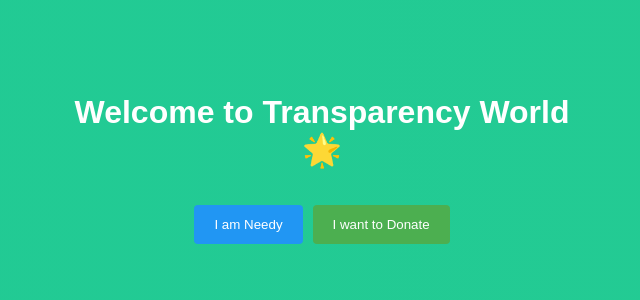
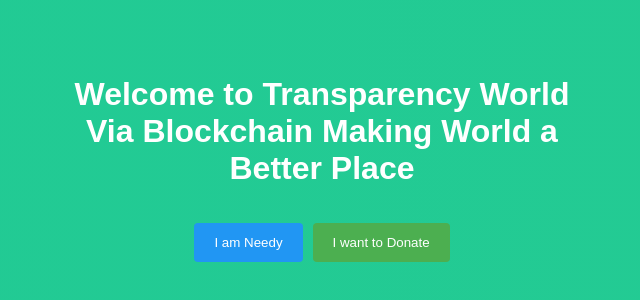
Before and after one commit to Emranrx02/transparency-dapp, a React (Create React App) app: page / in a window 1280 px wide. Shown: the part 258-558 px from the top of the page, without its empty margins (318-958 px from the left). Built offline with nearby package versions, Linux system fonts and the light colour scheme; no server answers.

Commit message:
Updated name just

```diff
--- a/src/App.js
+++ b/src/App.js
@@ -124,7 +124,7 @@ function App() {
         }}
       >
         <h1 style={{ fontSize: "2rem", marginBottom: "1rem" }}>
-          Welcome to Transparency World 🌟
+          Welcome to Transparency World Via Blockchain Making World a Better Place
         </h1>
 
         {!userRole && <RoleSelector setUserRole={setUserRole} />}
```
